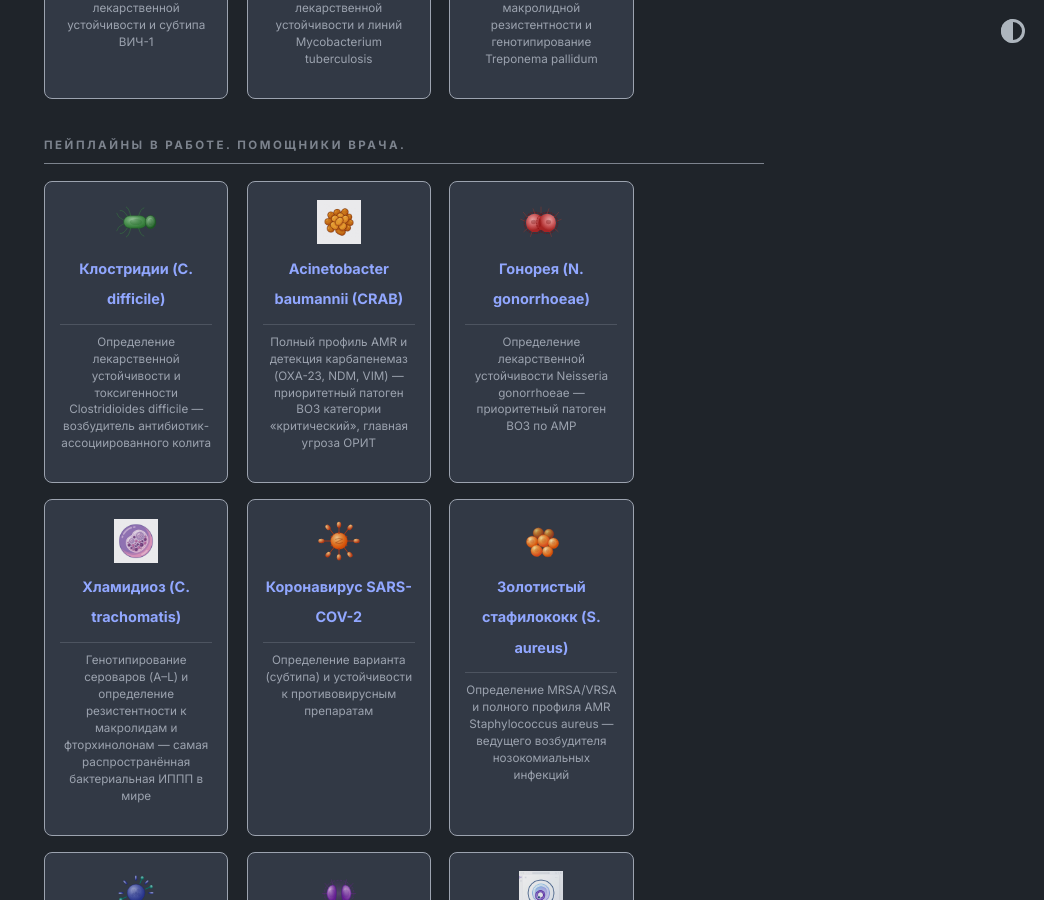
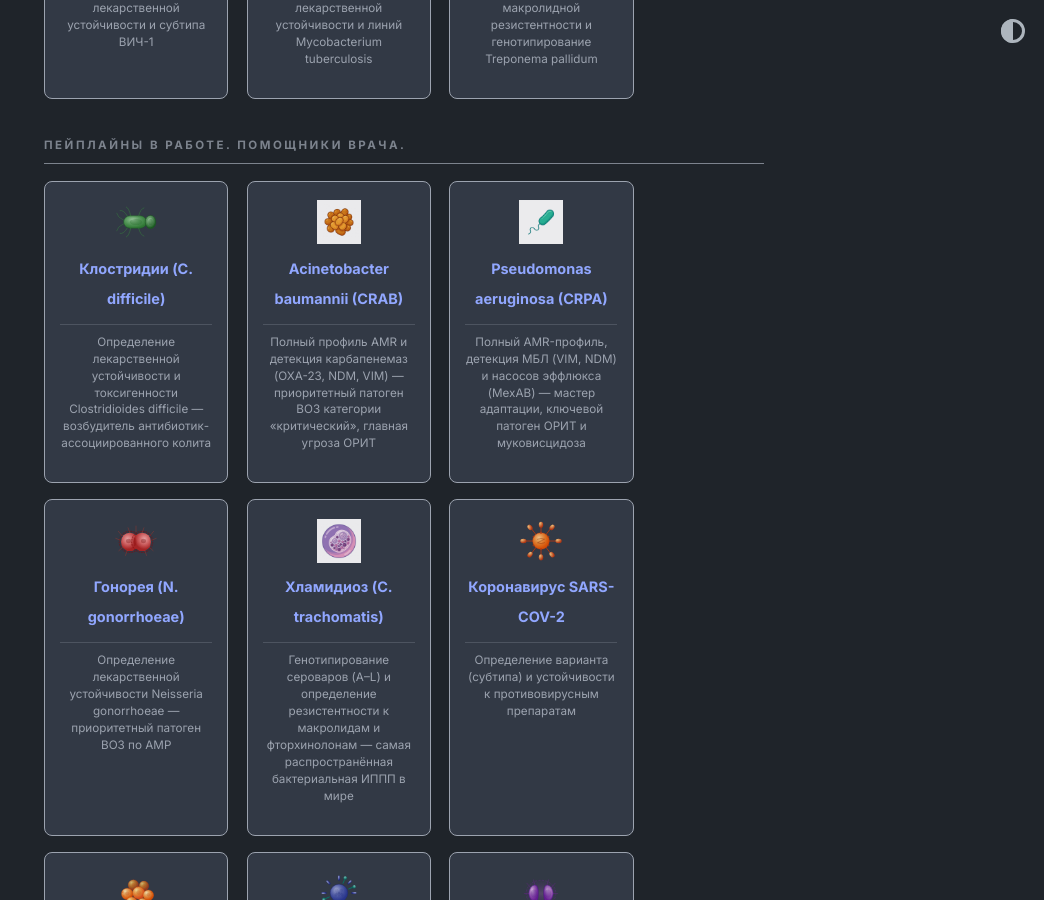
Before and after one commit to onsiteseq/onsiteseq.github.io, a Jekyll site: the page built from index.md, in a window 1280 px wide and 900 px high, scrolled down 1122 px. Shown: the whole window, without its empty margins (236-1280 px from the left). Built offline with Jekyll 4.4.1, drawn with Linux system fonts in a browser that asks for light colours; some of the changed lines change nothing that is shown.

Commit message:
feat: pseudomonas aeruginosa page — CRPA, MBL, efflux pumps, cystic fibrosis, logo

```diff
--- a/_data/home.yml
+++ b/_data/home.yml
@@ -55,6 +55,11 @@ old_project_entries:
     url: acinetobacter
     desc: Полный профиль AMR и детекция карбапенемаз (OXA-23, NDM, VIM) — приоритетный патоген ВОЗ категории «критический», главная угроза ОРИТ
     image: /assets/images/logo/acinetobacter.png
+
+  - title: Pseudomonas aeruginosa (CRPA)
+    url: pseudomonas
+    desc: Полный AMR-профиль, детекция МБЛ (VIM, NDM) и насосов эффлюкса (MexAB) — мастер адаптации, ключевой патоген ОРИТ и муковисцидоза
+    image: /assets/images/logo/pseudomonas.png
 
   - title: Гонорея (N. gonorrhoeae)
     url: gonorrhoeae
--- /dev/null
+++ b/pages/pseudomonas.md
@@ -0,0 +1,158 @@
+---
+layout: page
+title: OnSiteSeq PA — Определение лекарственной устойчивости Pseudomonas aeruginosa
+permalink: /pseudomonas/
+---
+
+<div class="product-header" style="text-align: center; margin-bottom: 2rem;">
+  <img src="/assets/images/logo/pseudomonas.png" alt="Pseudomonas aeruginosa" style="max-height: 120px; margin-bottom: 1rem;">
+  <h1>Определение лекарственной устойчивости Pseudomonas aeruginosa</h1>
+  <p style="font-size: 1.2em; color: #555;">Геномный надзор за синегнойной палочкой — мастером адаптации и хронических инфекций при муковисцидозе, ожогах и в условиях ОРИТ</p>
+</div>
+
+---
+
+## 🧬 Описание пейплайна
+
+*Pseudomonas aeruginosa* (синегнойная палочка) — грамотрицательная неферментирующая бактерия, один из наиболее клинически опасных оппортунистических патогенов. ВОЗ в 2024 году вновь включила её в **список приоритетных патогенов категории «критический»**, подчёркивая стремительный рост карбапенем-резистентных штаммов (CRPA).
+
+*P. aeruginosa* уникальна по своим адаптивным возможностям. Она обладает **одним из крупнейших бактериальных геномов** (~6,3 Мб), кодирующим богатейший арсенал механизмов устойчивости и вирулентности. Бактерия способна **одновременно** задействовать множество механизмов резистентности: потерю поринов (OprD), гиперэкспрессию насосов эффлюкса (MexAB-OprM и др.), продукцию β-лактамаз (AmpC, МБЛ), а также мутации в генах-мишенях антибиотиков.
+
+Особую проблему представляет роль *P. aeruginosa* в **хронических инфекциях при муковисцидозе**: бактерия образует биоплёнку и переходит в мукоидный фенотип, становясь недостижимой для антибиотиков и иммунной системы. У таких пациентов мониторинг AMR-профиля каждого штамма — вопрос выживаемости.
+
+* **📥 На входе:** Сырые данные в формате `FASTQ` (после base-caller модели Dorado, конвертации POD5/FAST5 в FASTQ). Поддерживается полногеномное (WGS) и ампликонное секвенирование.
+* **📤 На выходе:** Клинический HTML-отчёт с профилем AMR для врача-инфекциониста / пульмонолога и технический QC-отчёт для биоинформатика.
+
+---
+
+## 📊 Доступность продукта
+
+| Платформа | Статус доступности |
+| :--- | :--- |
+| **OnSiteSeq Cockpit Edge** | 🟡 **В разработке** |
+| **OnSiteSeq Cockpit Desktop** | 🟡 **В разработке** |
+| **OnSiteSeq Cockpit Cloud** | 🔴 Не доступно |
+
+---
+
+## 🎯 Гены и механизмы резистентности
+
+*Pseudomonas aeruginosa* — один из самых сложных для терапии патогенов: её резистентность формируется сразу по нескольким независимым путям. Пайплайн анализирует весь спектр детерминант:
+
+### Карбапенемазы и β-лактамазы
+
+| Ген / Детерминанта | Механизм | Класс антибиотиков |
+| :--- | :--- | :--- |
+| **NDM-1, NDM-2** | Металло-β-лактамаза класса B (МБЛ) | Карбапенемы, большинство β-лактамов |
+| **VIM-1, VIM-2** | МБЛ класса B — наиболее частая у PA | Карбапенемы |
+| **IMP-типы** | МБЛ класса B | Карбапенемы |
+| **KPC-2, KPC-3** | Серин-карбапенемаза класса A | Карбапенемы, все β-лактамы |
+| **AmpC** (хромосомная, дерепрессированная) | Цефалоспориназа класса C | Цефалоспорины I–III, азтреонам |
+| **OXA-10, OXA-14** | Оксациллиназа класса D | Карбапенемы (умеренная), пенициллины |
+
+### Насосы эффлюкса (главный механизм МЛУ у PA)
+
+| Насос | Регулятор | Класс антибиотиков |
+| :--- | :--- | :--- |
+| **MexAB-OprM** | MexR (нарушение) | β-лактамы, фторхинолоны, тетрациклины |
+| **MexCD-OprJ** | NfxB (нарушение) | Фторхинолоны, цефепим |
+| **MexEF-OprN** | MexT (активация) | Фторхинолоны, карбапенемы, хлорамфеникол |
+| **MexXY-OprM** | MexZ (нарушение) | Аминогликозиды, фторхинолоны |
+
+### Потеря порина OprD и мутации в мишенях
+
+| Ген / Изменение | Механизм | Класс антибиотиков |
+| :--- | :--- | :--- |
+| **oprD** (мутация / делеция) | Потеря специфического порина | Карбапенемы (Имипенем >> Меропенем) |
+| **gyrA** Thr83Ile, Asp87Gly/Asn | Модификация ДНК-гиразы | Фторхинолоны (Ципрофлоксацин) |
+| **parC** Ser87Trp | Модификация топоизомеразы IV | Фторхинолоны |
+| **armA, rmtB, rmtC** | Метилирование 16S рРНК | Аминогликозиды (высокий уровень) |
+| **aac(6')-II, aph(3')-IIb** | Ферментативная инактивация | Аминогликозиды |
+| **fosA** (хромосомная) | Инактивация фосфомицина | Фосфомицин |
+
+### Профиль антибиотиков в клиническом отчёте
+
+| Антибиотик | Класс | Клиническое значение |
+| :--- | :--- | :--- |
+| **Пиперациллин/тазобактам** | β-лактам + ингибитор | Первая линия при чувствительных штаммах |
+| **Цефтазидим** | Цефалоспорин III (антипсевдомонадный) | Первая линия; чувствителен при отсутствии АmpC |
+| **Цефепим** | Цефалоспорин IV | Активен против дерепрессированных AmpC |
+| **Цефтолозан/тазобактам** | Новый цефалоспорин + ингибитор | Активен против МЛУ-штаммов с AmpC |
+| **Меропенем / Имипенем** | Карбапенем | Первая линия при ТЛУ; CRPA — глобальная угроза |
+| **Цефидерокол** | Сидерофорный цефалоспорин | Новейший препарат против CRPA и ПДРУ-штаммов |
+| **Ципрофлоксацин** | Фторхинолон | Часто резистентны; контроль по gyrA/parC |
+| **Амикацин / Тобрамицин** | Аминогликозид | Ингаляционно при муковисцидозе; armA = резистентность |
+| **Колистин / Полимиксин B** | Полимиксин | Последний резерв при ПДРУ |
+| **Азтреонам/авибактам** | Монобактам + ингибитор | Активен против МБЛ-продуцентов |
+
+---
+
+## ⚙️ Версии и ML-модели
+
+### Основной инструмент
+
+| Компонент | Текущая версия |
+| :--- | :--- |
+| **OnSiteSeq PA Pipeline** | 🟡 В разработке |
+
+### Планируемые модули анализа
+
+| Модуль | Версия | Описание |
+| :--- | :--- | :--- |
+| **PA-Carbapenemase-Detector** | `1.0` | Детекция NDM, VIM, IMP, KPC, OXA — все классы МБЛ и серин-карбапенемаз |
+| **PA-Efflux-Profiler** | `1.0` | Анализ мутаций в регуляторах насосов MexR, NfxB, MexT, MexZ |
+| **PA-AMR-Profiler** | `1.0` | Полный AMR-профиль по 8 классам антибиотиков |
+| **PA-MLST** | `1.0` | Молекулярное типирование (схема PubMLST/Pseudomonas) для надзора за вспышками |
+| **PA-Biofilm-Predictor** | `1.0` | Детекция генов биоплёнки (*pelB*, *pslA*, *algD*, *mucA*) — критично при муковисцидозе |
+
+---
+
+## 🛠 Под капотом: Зависимости и Окружение (Pipeline Stack)
+
+Пайплайн управляется с помощью фреймворка Snakemake и разделён на изолированные Conda-окружения для максимальной воспроизводимости.
+
+| Этап пайплайна | Используемые библиотеки и инструменты |
+| :--- | :--- |
+| **1. Контроль качества (QC)** | `Python 3.10`, `NanoFilt`, `porechop_abi`, `pigz` |
+| **2. Выравнивание (Mapping)** | `minimap2`, `samtools` (Референс: PAO1 / AE004091) |
+| **3. Поиск мутаций (Variant Calling)** | `clair3 ≥1.0.4`, `bcftools`, `htslib` |
+| **4. Детекция генов резистентности** | `AMRFinderPlus`, `ResFinder`, кастомная БД МБЛ и насосов эффлюкса |
+| **5. MLST-типирование** | `mlst` (схема PubMLST/Pseudomonas aeruginosa) |
+| **6. Аннотация генов вирулентности** | `VFDB` (базы данных факторов вирулентности) |
+| **7. Отчётность** | `Python`, `pandas`, `jinja2`, `snpEff` |
+
+---
+
+## 🌍 Глобальный контекст: почему это важно
+
+* **ВОЗ, 2024 — Приоритет 1: Критический.** CRPA (карбапенем-резистентная *P. aeruginosa*) вместе с CRAB входит в абсолютный топ угроз глобальному здоровью.
+* **Летальность**: инфекции CRPA в ОРИТ сопровождаются летальностью **30–50%**; при бактериемии — до **60%**.
+* **Муковисцидоз**: *P. aeruginosa* хронически инфицирует **~80% взрослых пациентов** с муковисцидозом. Переход в мукоидный фенотип делает бактерию недостижимой для стандартной терапии — AMR-мониторинг каждого штамма **жизненно необходим**.
+* **Ожоговые центры**: *P. aeruginosa* — ведущий возбудитель инфекций у ожоговых больных; CRPA-вспышки опустошают отделения.
+* **Накопление устойчивости «на лету»**: *P. aeruginosa* способна **в ходе лечения одного пациента** приобретать новые механизмы резистентности — повторный AMR-анализ в динамике критически важен.
+* **Россия**: по данным СКАТ, доля CRPA в российских стационарах превышает **30%** в среднем и достигает **50–60%** в крупных ОРИТ.
+* **Биоплёнка**: в биоплёнке *P. aeruginosa* **в 1000 раз** устойчивее к антибиотикам — молекулярная детекция генов биоплёнки (*pelB*, *algD*) предсказывает терапевтический провал.
+
+Быстрое молекулярное типирование штамма у постели пациента позволяет врачу немедленно переключиться на активный препарат (Цефтолозан/тазобактам, Цефидерокол) и **не тратить критические часы** на «пробные» схемы неэффективной терапии.
+
+---
+
+## 📋 Примеры отчётов
+
+Ознакомьтесь с тем, как выглядят итоговые результаты работы пайплайна:
+* 📄 **Пример HTML-отчёта для врача-инфекциониста / пульмонолога** (в разработке)
+* 💻 **Пример детализированного QC-отчёта для биоинформатика** (в разработке)
+
+---
+
+## 🔬 Связанные OnSiteSeq-исследования
+
+Углубитесь в контекст проблемы, изучив ключевые источники.
+
+**Ключевые источники и базы данных:**
+* 📄 [WHO — Bacterial Priority Pathogens List 2024](https://www.who.int/publications/i/item/9789240093461)
+* 📄 [AMRFinderPlus (NCBI)](https://www.ncbi.nlm.nih.gov/pathogens/antimicrobial-resistance/AMRFinder/)
+* 📄 [PubMLST — Pseudomonas aeruginosa typing](https://pubmlst.org/organisms/pseudomonas-aeruginosa)
+* 📄 [EUCAST — Breakpoints для P. aeruginosa](https://www.eucast.org/clinical_breakpoints/)
+* 📄 [VFDB — Virulence Factor Database](http://www.mgc.ac.cn/VFs/)
+* 📄 [Cystic Fibrosis Foundation — PA в муковисцидозе](https://www.cff.org/managing-cf/treatments-and-therapies/infection-management/pseudomonas-aeruginosa)
```
Also changed, not shown: assets/images/logo/pseudomonas.png (added).
